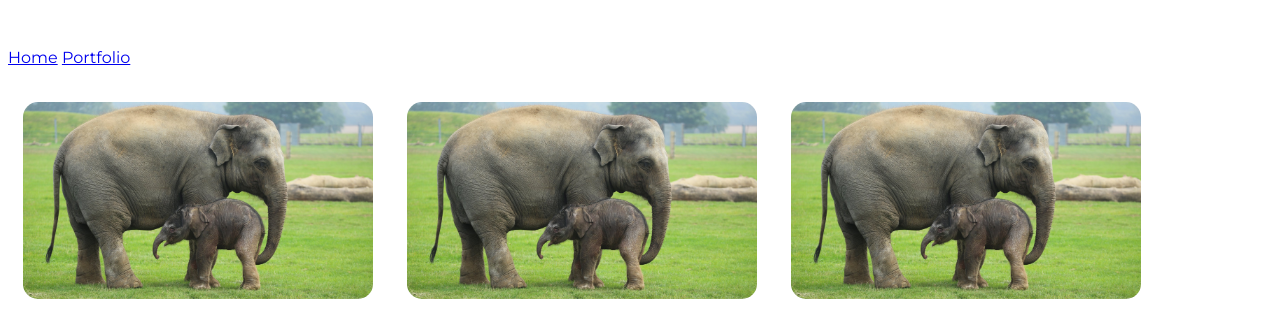
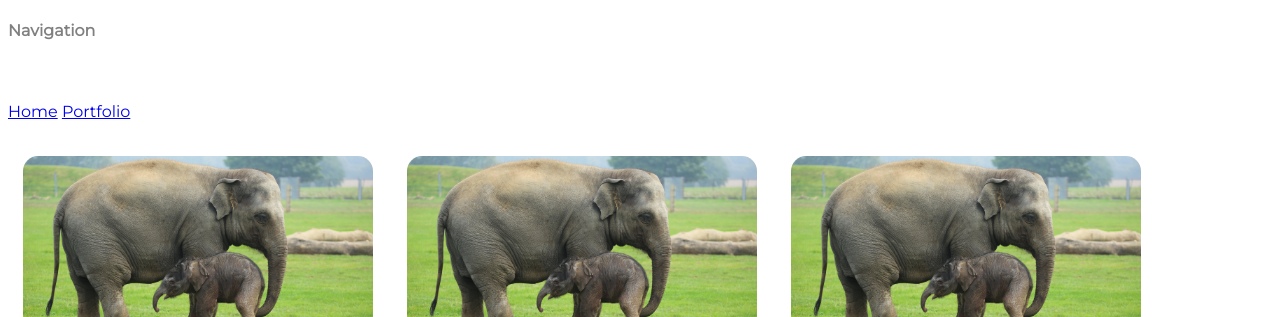
Before and after one commit to Anesuov/Portfolio, a plain HTML site: page index.html in a window 1280 px wide. Shown: the top 317 px of the page. Drawn offline with Linux system fonts and the light colour scheme.

Commit message:
nAVIGATION

```diff
--- a/index.css
+++ b/index.css
@@ -24,3 +24,6 @@ div {
 	padding-right: 20px
 	padding-left: 20px;
 }
+h4 {
+	color: grey;
+}
--- a/index.html
+++ b/index.html
@@ -8,6 +8,8 @@
 		<link href="https://fonts.googleapis.com/css?family=Montserrat" rel="stylesheet">
 	</head>
 	<body>
+		<h4> Navigation</h4>
+
 		<div>
 		<div>
 			<a href="index.html">Home</a>
```
